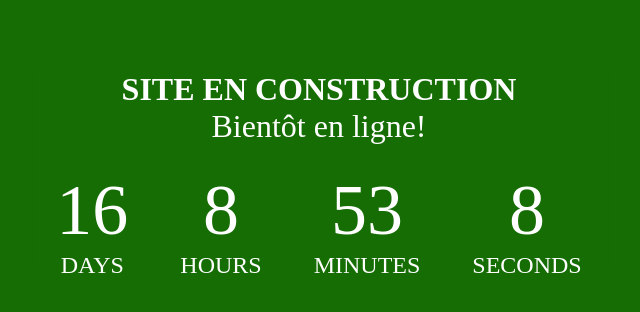
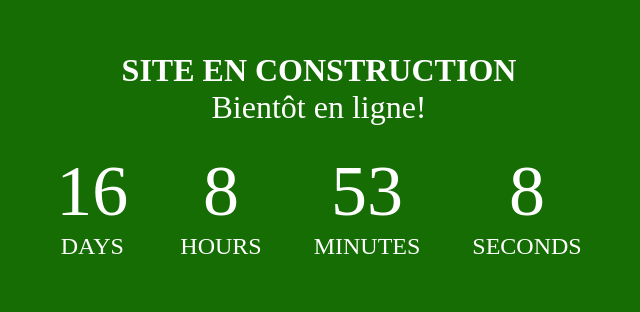
Before and after one commit to jxanne/jxanne.github.io, a website: page index.html in a window 1280 px wide. Shown: the part 232-544 px from the top of the page, without its empty margins (321-961 px from the left). Drawn offline with Linux system fonts and the light colour scheme.

Commit message:
Update style.css

```diff
--- a/css/style.css
+++ b/css/style.css
@@ -11,8 +11,8 @@ body {
 .container {
   color: #ffff;
   text-align: center;
-  height: 200px;
-  position: relative;
+  height: auto;
+  position: center;
   border: 3px solid #156d04;
   margin: auto;
   position: absolute;
```
